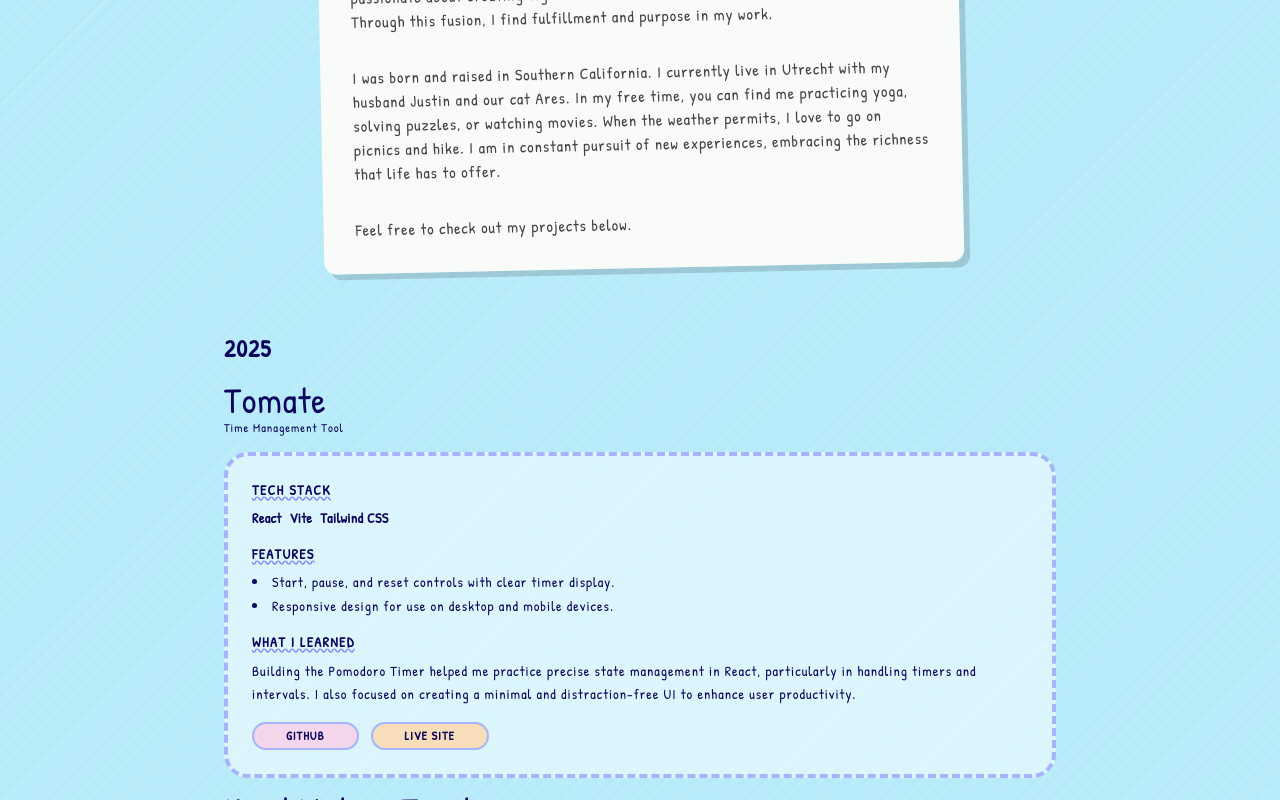
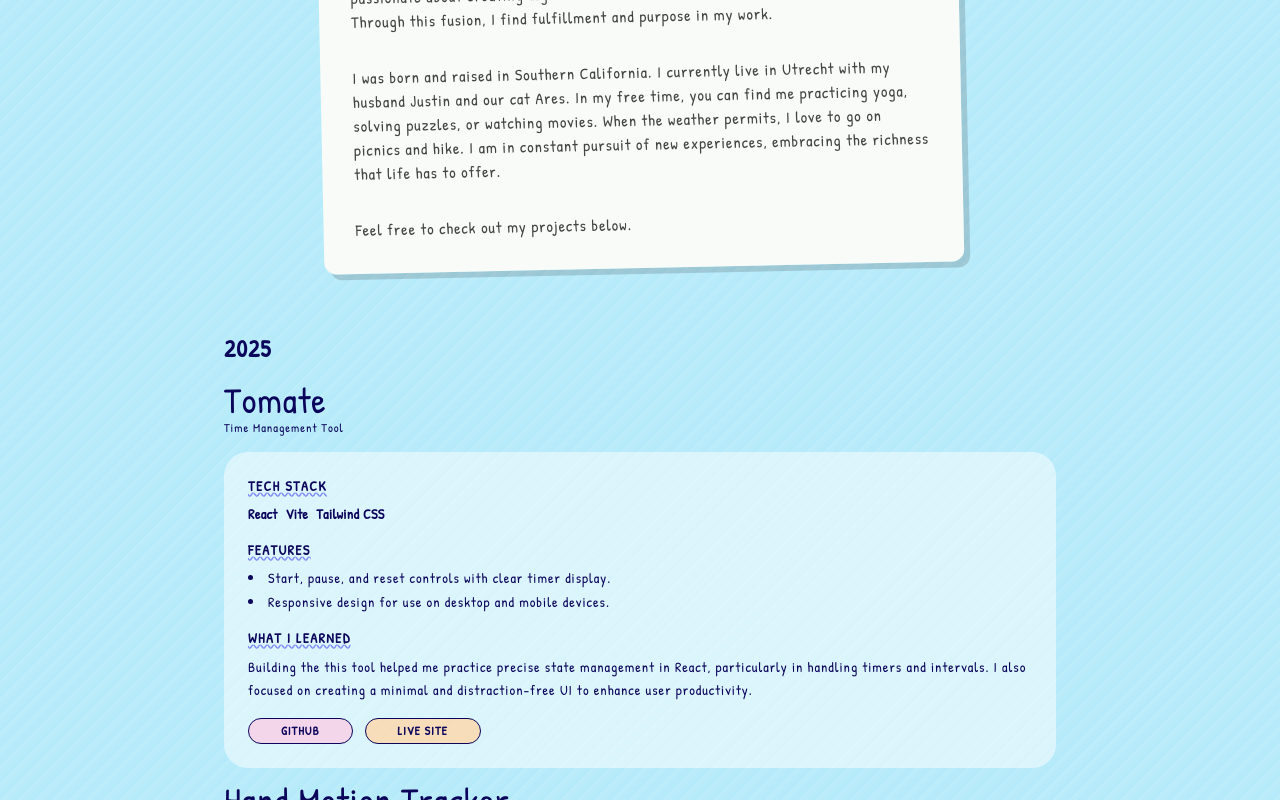
Before and after one commit to samanthacabrera/portfolio, a React (Vite) app: page / in a window 1280 px wide. Both pictures are taken after a click on the button "Tomate". Shown: the part 472-1272 px from the top of the page. Built offline with nearby package versions, Linux system fonts and the light colour scheme.

Commit message:
minor updates

```diff
--- a/src/App.jsx
+++ b/src/App.jsx
@@ -1,5 +1,5 @@
 import { Routes, Route } from "react-router-dom";
-import Home from './pages/Home';
+import Home from './Home';
 
 function App() {
   return (
--- a/src/pages/Home.jsx
+++ b/src/Home.jsx
@@ -1,6 +1,5 @@
 import About from "./About";
 import ProjectList from "./ProjectList";
-import Footer from "../utils/Footer";
 
 function Home() {
 
@@ -17,7 +16,11 @@ function Home() {
                         {component}
                     </div>
                 ))}
-                <Footer />
+                <p>Made with love by
+                    <a href="https://github.com/samanthacabrera" target="_blank" rel="noopener noreferrer" className="px-1 hover:italic transition">
+                    Sam Cabrera
+                    </a>
+                </p>
             </div>
         </div>
     );
--- a/src/pages/ProjectCard.jsx
+++ b/src/ProjectCard.jsx
@@ -2,7 +2,7 @@ const ProjectCard = ({ project }) => {
   if (!project) return null;
 
   return (
-    <div className="w-full bg-white/50 border-dashed border-4 border-indigo-300 rounded-3xl p-6 space-y-4 transition-all duration-300">
+    <div className="w-full bg-white/50 rounded-3xl p-6 space-y-4 transition-all duration-300">
       <div>
         <h3 className="text-sm uppercase font-extrabold tracking-widest mb-2 underline decoration-wavy decoration-indigo-400">
           Tech Stack
@@ -39,7 +39,7 @@ const ProjectCard = ({ project }) => {
           href={project.github}
           target="_blank"
           rel="noopener noreferrer"
-          className="flex items-center justify-center py-1 px-8 text-xs font-bold uppercase rounded-full border-2 border-indigo-300 bg-pink-200/80 hover:bg-pink-200 transition-all duration-200"
+          className="flex items-center justify-center py-1 px-8 text-xs font-bold uppercase rounded-full border border-[#0b055b] bg-pink-200/80 hover:scale-105 transition-all duration-200"
         >
           GitHub
         </a>
@@ -49,7 +49,7 @@ const ProjectCard = ({ project }) => {
             href={project.link}
             target="_blank"
             rel="noopener noreferrer"
-            className="flex items-center justify-center py-1 px-8 text-xs font-bold uppercase rounded-full border-2 border-indigo-300 bg-orange-200/80 hover:bg-orange-200 transition-all duration-200"
+            className="flex items-center justify-center py-1 px-8 text-xs font-bold uppercase rounded-full border border-[#0b055b] bg-orange-200/80 hover:scale-105 transition-all duration-200"
           >
             Live Site
           </a>
--- a/src/pages/ProjectList.jsx
+++ b/src/ProjectList.jsx
@@ -1,6 +1,6 @@
 import { useState } from "react";
 import ProjectCard from "./ProjectCard";
-import projects from "../data/projectsData";
+import projects from "./data/projectsData";
 
 const ProjectList = () => {
   const [openProject, setOpenProject] = useState(null);
--- a/src/data/projectsData.jsx
+++ b/src/data/projectsData.jsx
@@ -14,7 +14,7 @@ const projects = [
              "Start, pause, and reset controls with clear timer display.",
              "Responsive design for use on desktop and mobile devices."
         ],
-        insights: "Building the Pomodoro Timer helped me practice precise state management in React, particularly in handling timers and intervals. I also focused on creating a minimal and distraction-free UI to enhance user productivity.",
+        insights: "Building the this tool helped me practice precise state management in React, particularly in handling timers and intervals. I also focused on creating a minimal and distraction-free UI to enhance user productivity.",
     },
     {
         id: 2,
@@ -72,7 +72,7 @@ const projects = [
             "Adjustable animation speed to observe algorithm behavior at different rates."
 
         ],
-        insights: "Building this project gave me a deeper understanding of how sorting algorithms work and how to present them visually. It also allowed me to practice state management in React and improve my understanding of algorithmic performance, especially in terms of time and space complexity.",
+        insights: "Working on this project deepened my appreciation for how sorting algorithms operate and how to make abstract concepts tangible through visualization. It also helped me grow more confident in managing state in React and structuring interactive applications.",
     },
     {
         id: 5,
@@ -90,7 +90,7 @@ const projects = [
             "Search functionality to explore recipes by ingredients, cuisine, or author",
             "Personalized features like saving favorite recipes and creating custom recipe collections."
         ],
-        insights: "Developing Recipe Roots helped me improve my skills in connecting front-end and back-end technologies, especially in handling dynamic content like recipes and user-generated data. Additionally, integrating file uploads for recipe images taught me about cloud storage solutions and optimizing the backend for media handling.",
+        insights: "This project helped me improve my skills in connecting front-end and back-end technologies, especially in handling dynamic content like recipes and user-generated data. Additionally, integrating file uploads for recipe images taught me about cloud storage solutions and optimizing the backend for media handling.",
     },
 ]
 
--- a/src/styles/app.css
+++ b/src/styles/app.css
@@ -11,7 +11,7 @@ html {
   -moz-osx-font-smoothing: grayscale;
   font-family: "Patrick Hand", sans-serif;
   letter-spacing: 1px;
-  color: rgb(11, 5, 91);
+  color: #0b055b;
   background-color: rgb(180, 234, 250);
   background-image: repeating-linear-gradient(
     135deg,
--- a/src/utils/Footer.jsx
+++ /dev/null
@@ -1,13 +0,0 @@
-const Footer = () => {
-  return (
-    <footer className="flex flex-col w-full items-center py-4">
-      <p>Made with love by
-        <a href="https://github.com/samanthacabrera" target="_blank" rel="noopener noreferrer" className="px-1 hover:italic transition">
-          Sam Cabrera
-        </a>
-      </p>
-    </footer>
-  );
-};
-
-export default Footer;
```
Also changed, not shown: src/About.jsx (renamed from src/pages/About.jsx).
